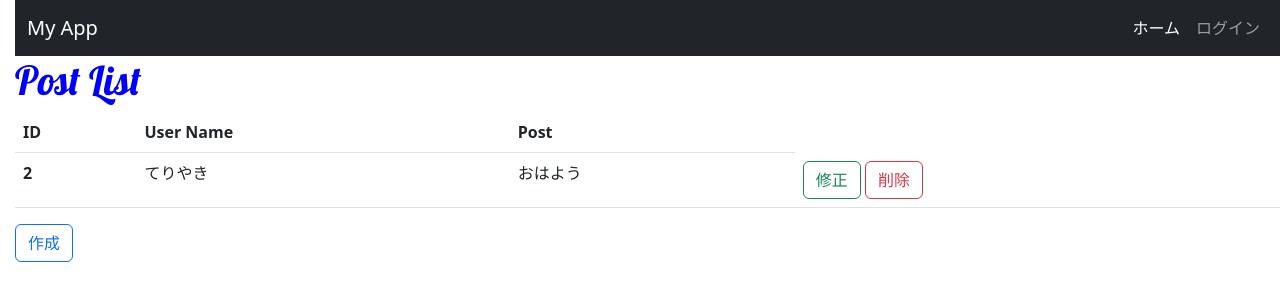
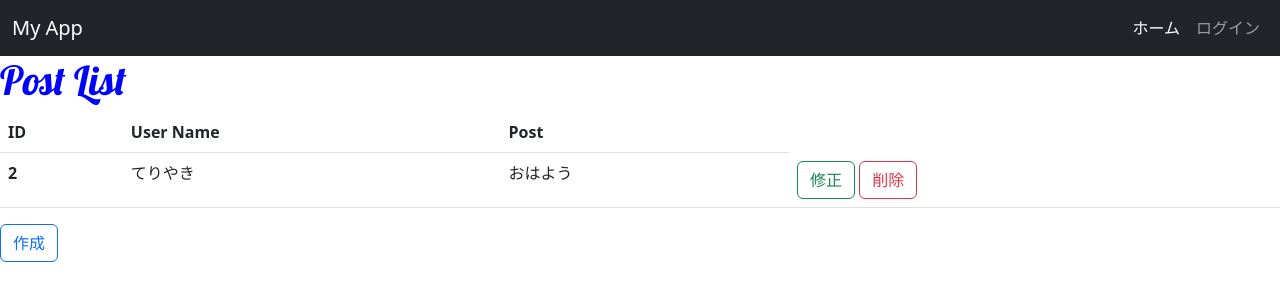
Before and after one commit to teriyakiharumaki/python_sample_app, a Django app: page /sample_app/post/ in a window 1280 px wide. Shown: the top 301 px of the page. Run offline with Django 5.2, Linux system fonts and the light colour scheme; data comes from the database, SQL or seed files in the repository.

Commit message:
TIL: cssの変更

```diff
--- a/sample_app/static/css/style.css
+++ b/sample_app/static/css/style.css
@@ -2,6 +2,3 @@
   color: blue;
   font-family: 'Lobster', cursive;
 }
-body {
-  padding-left: 15px;
-}
```
